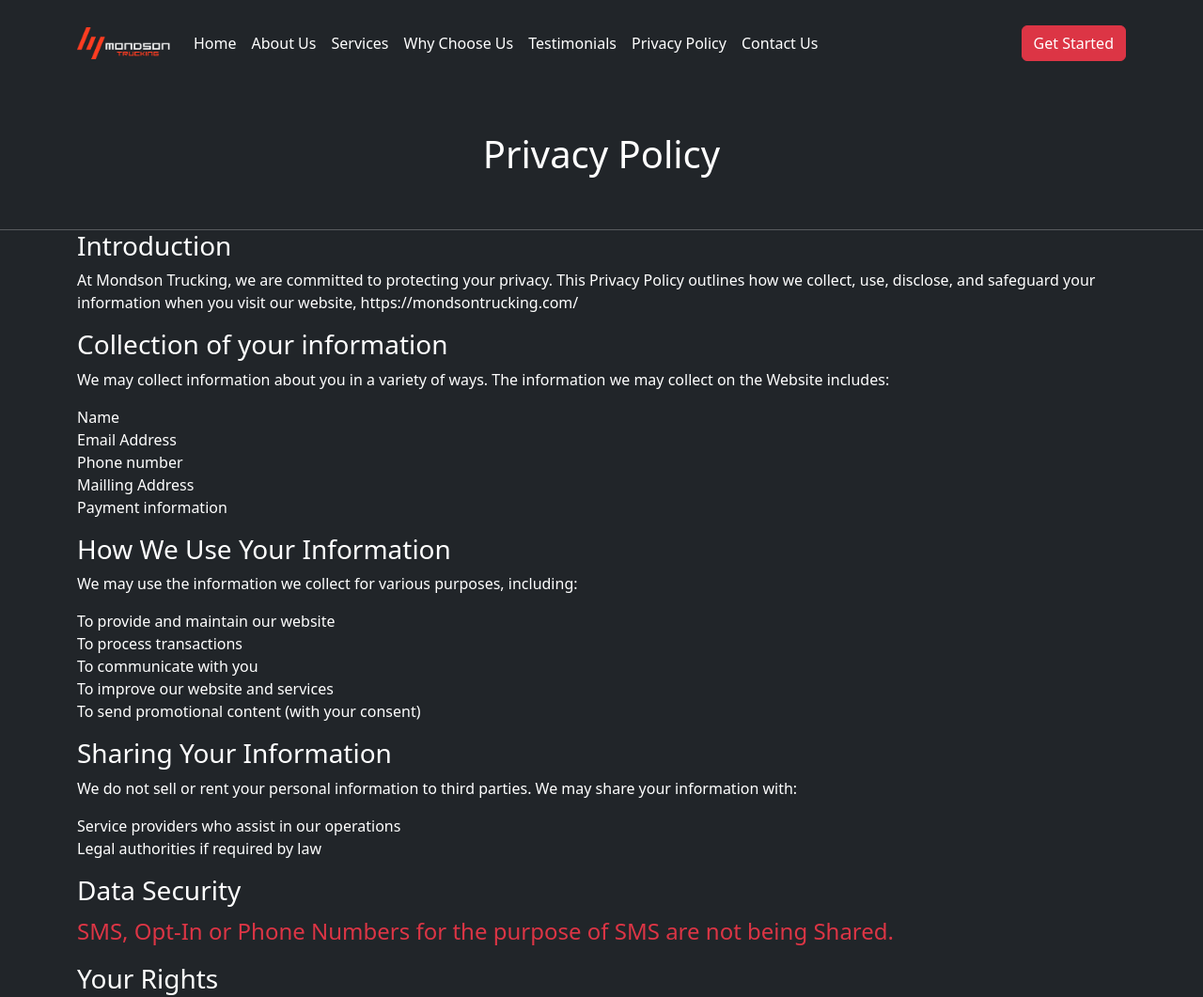
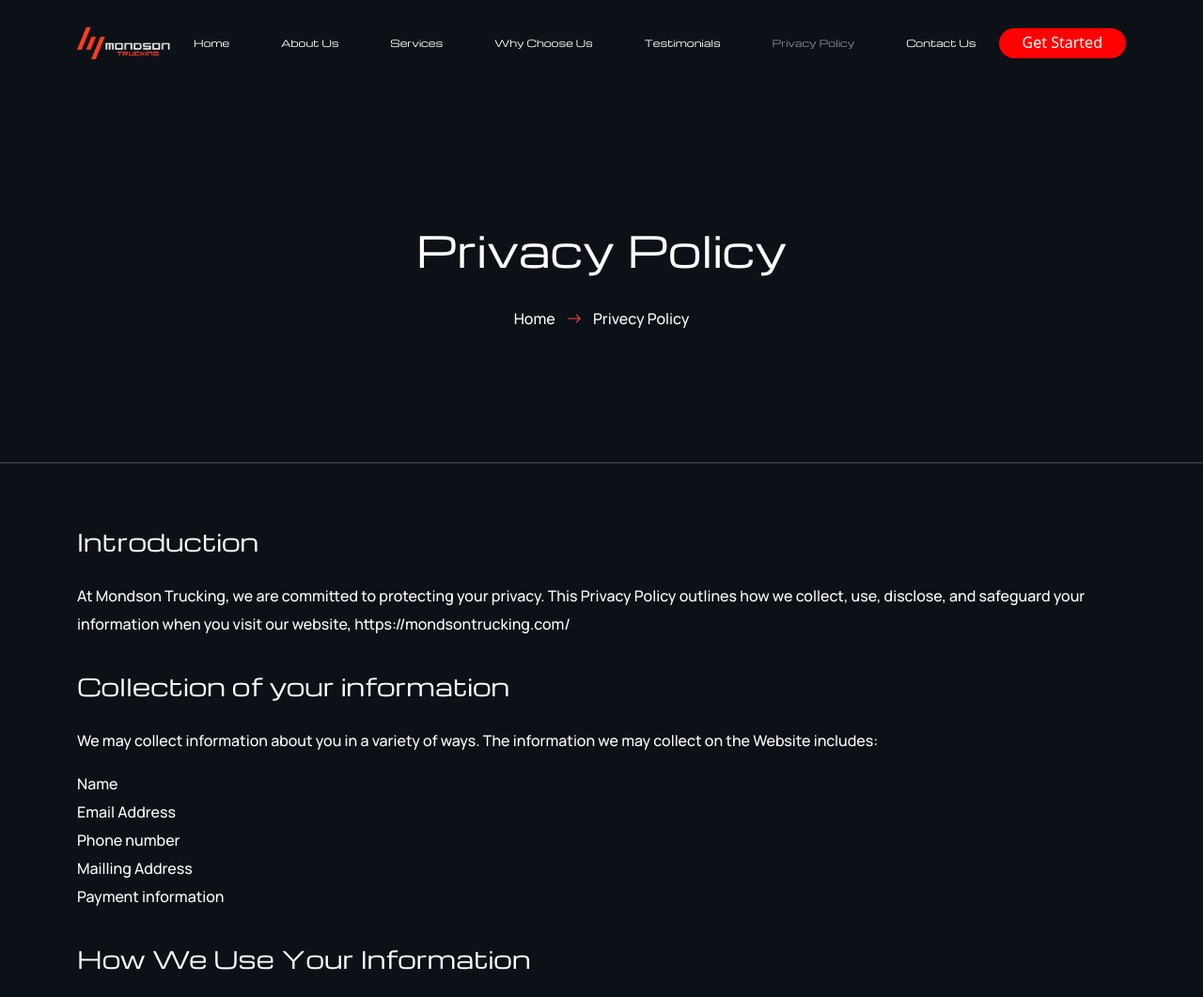
Before and after one commit to codeBase-life/mondsontrucking-clone, a plain HTML site: page privacypolicy.html in a window 1280 px wide. Shown: the top 1061 px of the page at 94% size. Drawn offline with nearby package versions, Linux system fonts and the light colour scheme.

Commit message:
privacy page updated

```diff
--- a/index.css
+++ b/index.css
@@ -119,6 +119,7 @@
     transition: 0.3s;
 }
 
+/* navbar */
 .font-michroma {
     font-family: "Michroma", sans-serif;
     font-weight: 200;
--- /dev/null
+++ b/privacy.css
@@ -0,0 +1,101 @@
+/*  navbar*/
+.font-michroma {
+    font-family: "Michroma", sans-serif;
+    font-weight: 200;
+    font-style: normal;
+    font-size: x-small;
+}
+
+.button-rounded {
+    background-color: red;
+    padding: 3px 25px 5px 25px;
+    color: white;
+    border: none;
+    border-radius: 20px;
+}
+
+.button-rounded:hover {
+    transition: 0.3s;
+    color: black;
+    background-color: #ffffff;
+}
+
+.policy-page {
+    opacity: 0.5;
+}
+
+.policy-page:hover {
+    opacity: 1;
+    transition: 0.3s;
+}
+
+/* section1 */
+
+.main-h2{
+    font-family: "Michroma", sans-serif;
+    font-weight: 200;
+    font-style: normal;
+    font-size: 45px;
+}
+@media (max-width: 768px) {
+    .main-h2 {
+        font-size: 35px;
+    }
+}
+.link-home, .policy{
+    font-family: "Manrope", sans-serif;
+    font-weight: 500;
+    font-style: normal;
+    font-size: 16px;
+    line-height: 30px;
+}
+.link-home, .policy:hover{
+    color: #FF493B;
+   transition: 0.3s;
+}
+.content-box{
+   height: 400px;
+}
+@media(max-width: 768px){
+    .content-box{
+       height: 250px;
+    }
+}
+
+
+p{
+    font-family: "Manrope", sans-serif;
+  font-optical-sizing: auto;
+  font-weight:500;
+  font-size: 16px;
+  font-style: normal;
+line-height: 30px;
+}
+
+/* all h2s */
+h2{
+    font-family: "Michroma", sans-serif;
+    font-weight: 200;
+    font-style: normal;
+    font-size: 25px;
+    line-height: 70px;
+}
+
+/* all ul */
+ul.main-ul li{
+    font-family: "Manrope", sans-serif;
+    font-weight: 500;
+    font-style: normal;
+    font-size: 16px;
+    line-height: 30px;
+}
+
+/* mail hover */
+.mail{
+    color: #FF493B;
+    text-decoration: none;
+}
+.mail:hover{
+    color: white;
+    transition: 0.3s;
+}
--- a/privacypolicy.html
+++ b/privacypolicy.html
@@ -4,14 +4,22 @@
 <head>
     <meta charset="UTF-8">
     <meta name="viewport" content="width=device-width, initial-scale=1.0">
+    <link rel="preconnect" href="https://fonts.googleapis.com">
+    <link rel="preconnect" href="https://fonts.gstatic.com" crossorigin>
+    <link
+        href="https://fonts.googleapis.com/css2?family=Michroma&family=Poppins:ital,wght@0,100;0,200;0,300;0,400;0,500;0,600;0,700;0,800;0,900;1,100;1,200;1,300;1,400;1,500;1,600;1,700;1,800;1,900&display=swap"
+        rel="stylesheet">
     <link href="https://cdn.jsdelivr.net/npm/bootstrap@5.3.3/dist/css/bootstrap.min.css" rel="stylesheet"
         integrity="sha384-QWTKZyjpPEjISv5WaRU9OFeRpok6YctnYmDr5pNlyT2bRjXh0JMhjY6hW+ALEwIH" crossorigin="anonymous">
+    <link rel="stylesheet" href="https://cdn.jsdelivr.net/npm/bootstrap-icons@1.11.3/font/bootstrap-icons.min.css">
+    <link href="https://fonts.googleapis.com/css2?family=Manrope:wght@200..800&display=swap" rel="stylesheet">
+    <link rel="stylesheet" href="./privacy.css">
     <title>Privacy Policy - MondsonTrucking</title>
 </head>
 
 <body>
-    <header class="bg-dark">
-        <section class="bg-dark p-3">
+    <header>
+        <section class=" p-3" style="background-color: #0B1117;">
             <div class="container p-0">
                 <nav class="navbar navbar-expand-lg ">
                     <div class="container-fluid">
@@ -23,122 +31,149 @@
                             <!-- <span class="navbar-toggler-icon"></span> -->
                             <span><img src="./assets/menu-bar.png" alt="" width="30px"></span>
                         </button>
-                        <div class="collapse navbar-collapse" id="navbarSupportedContent">
-                            <ul class="navbar-nav me-auto mb-2 mb-lg-0">
+                        <div class="collapse navbar-collapse justify-content-center pe-3" id="navbarSupportedContent">
+                            <ul class="navbar-nav mb-2 mb-lg-0 font-michroma w-100 d-flex justify-content-between">
                                 <li class="nav-item">
-                                    <a class="nav-link active text-white" aria-current="page"
-                                        href="./index.html">Home</a>
+                                    <a class="nav-link active text-white" aria-current="page" href="#section1">Home</a>
                                 </li>
                                 <li class="nav-item">
-                                    <a class="nav-link text-white" href="#">About Us</a>
+                                    <a class="nav-link text-white" href="#section3">About Us</a>
                                 </li>
                                 <li class="nav-item">
-                                    <a class="nav-link text-white" href="#">Services</a>
+                                    <a class="nav-link text-white" href="#section4">Services</a>
                                 </li>
                                 <li class="nav-item">
-                                    <a class="nav-link text-white" href="#">Why Choose Us </a>
+                                    <a class="nav-link text-white" href="#section6">Why Choose Us</a>
                                 </li>
                                 <li class="nav-item">
-                                    <a class="nav-link text-white" href="#">Testimonials</a>
+                                    <a class="nav-link text-white" href="#section7">Testimonials</a>
                                 </li>
                                 <li class="nav-item">
-                                    <a class="nav-link text-white" href="#">Privacy Policy</a>
+                                    <a class="nav-link text-white policy-page" href="./privacypolicy.html">Privacy
+                                        Policy</a>
                                 </li>
                                 <li class="nav-item">
-                                    <a class="nav-link text-white" href="#">Contact Us</a>
+                                    <a class="nav-link text-white" href="#section8">Contact Us</a>
                                 </li>
+                            </ul>
 
-                            </ul>
-                            <button type="button" class="btn btn-danger">Get Started</button>
 
+                            <button type="button" class="button-rounded d-lg-none d-lg-block">Get
+                                Started</button>
+
+                        </div>
+                        <div class=" d-none d-lg-block d-flex justify-content-center ">
+                            <button type="button" class="button-rounded ">Get
+                                Started</button>
                         </div>
                     </div>
                 </nav>
             </div>
         </section>
-        <div class="container text-center py-5">
-            <h1 class="text-white">Privacy Policy</h1>
 
-        </div>
+
     </header>
 
-    <main class="bg-dark text-white">
+    <main class=" text-white" style="background-color: #0B1117;">
+        <!-- section1 -->
+        <section>
+
+            <div class="container d-flex flex-column justify-content-center align-items-center text-center content-box">
+                <h2 class="main-h2">Privacy Policy</h2>
+                <div class="pt-3">
+                    <a href="./index.html" class="text-decoration-none text-white link-home">Home</a>
+                    <span class="px-2">
+
+                        <i class="bi bi-arrow-right fs-6" style="color: #FF493B;"></i>
+
+                    </span>
+                    <span class="policy">Privecy Policy</span>
+                </div>
+            </div>
+        </section>
         <hr class="m-0">
-        <div class="container">
-            <h3>Introduction</h3>
+
+        <section>
+
+
+            <div class="container py-5">
+                <h2>Introduction</h2>
                 <p>At Mondson Trucking, we are committed to protecting your privacy. This Privacy Policy outlines how we
                     collect, use, disclose, and safeguard your information when you visit our website,
                     https://mondsontrucking.com/</p>
 
-            <h3>Collection of your information</h3>
-            <p>We may collect information about you in a variety of ways. The information we may collect on the Website
+                <h2>Collection of your information</h2>
+                <p>We may collect information about you in a variety of ways. The information we may collect on the
+                    Website
                     includes:</p>
-            <ul class="list-unstyled">
+                <ul class="list-unstyled main-ul">
                     <li>Name</li>
                     <li>Email Address</li>
                     <li>Phone number</li>
                     <li>Mailling Address</li>
                     <li>Payment information</li>
                 </ul>
-            <h3>
+                <h2>
                     How We Use Your Information
-            </h3>
+                </h2>
                 <p>We may use the information we collect for various purposes, including:</p>
-            <ul class="list-unstyled">
+                <ul class="list-unstyled main-ul">
                     <li>To provide and maintain our website</li>
                     <li>To process transactions</li>
                     <li>To communicate with you</li>
                     <li>To improve our website and services</li>
                     <li>To send promotional content (with your consent)</li>
                 </ul>
-            <h3>
+                <h2>
                     Sharing Your Information
-            </h3>
-            <p>We do not sell or rent your personal information to third parties. We may share your information with:
+                </h2>
+                <p>We do not sell or rent your personal information to third parties. We may share your information
+                    with:
                 </p>
 
-            <ul class="list-unstyled">
+                <ul class="list-unstyled main-ul">
                     <li>Service providers who assist in our operations </li>
                     <li>Legal authorities if required by law</li>
                 </ul>
-            <h3>
+                <h2>
                     Data Security
-            </h3>
-            <p class="text-danger fs-4">
+                </h2>
+                <p class="" style="color: #FF493B;">
 
                     SMS, Opt-In or Phone Numbers for the purpose of SMS are not being Shared.
                 </p>
-            <h3>
+                <h2>
                     Your Rights
-            </h3>
+                </h2>
 
                 <p>You have the right to: </p>
 
-            <ul class="list-unstyled">
+                <ul class="list-unstyled main-ul">
                     <li>Access the personal information we hold about you </li>
                     <li>Request correction of inaccurate or incomplete data </li>
                     <li>Request deletion of your personal information </li>
                     <li>Opt-out of marketing communications</li>
                 </ul>
-            <h3>
+                <h2>
                     Changes to This Privacy Policy
-            </h3>
+                </h2>
                 <p>
 
-                We may update this Privacy Policy from time to time. We will notify you of any changes by posting the
+                    We may update this Privacy Policy from time to time. We will notify you of any changes by posting
+                    the
                     new policy on this page. Your continued use of the site after any modifications indicates your
                     acceptance of the new terms.
                 </p>
 
-            <h3>
+                <h2>
                     Contact Us
-            </h3>
-            <ul class="list-unstyled m-0 p-0">
+                </h2>
+                <ul class="list-unstyled m-0 p-0 main-ul">
                     <li>If you have any questions or concerns about this Privacy Policy, </li>
-                <li>please contact us at: <span class="text-danger fs-4">Dispatch@mondsontrucking.com</span> </li>
+                    <li>please contact us at: <a href="" class="mail">Dispatch@mondsontrucking.com</a> </li>
                 </ul>
             </div>
-
+        </section>
 
     </main>
 
```
Also changed, not shown: index.html (+1 -1 lines). Lines whose indentation alone changed are shown as unchanged.
